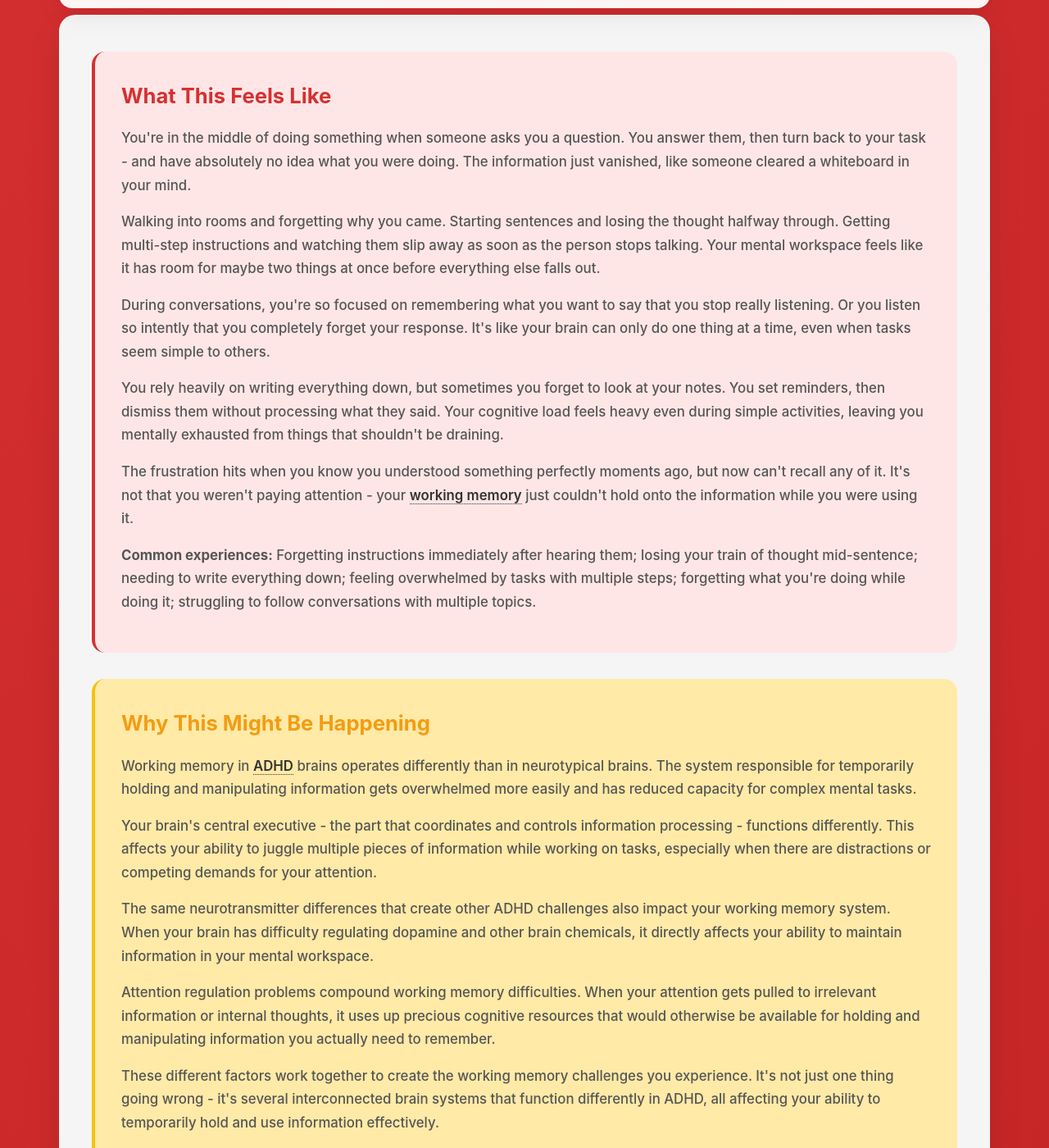
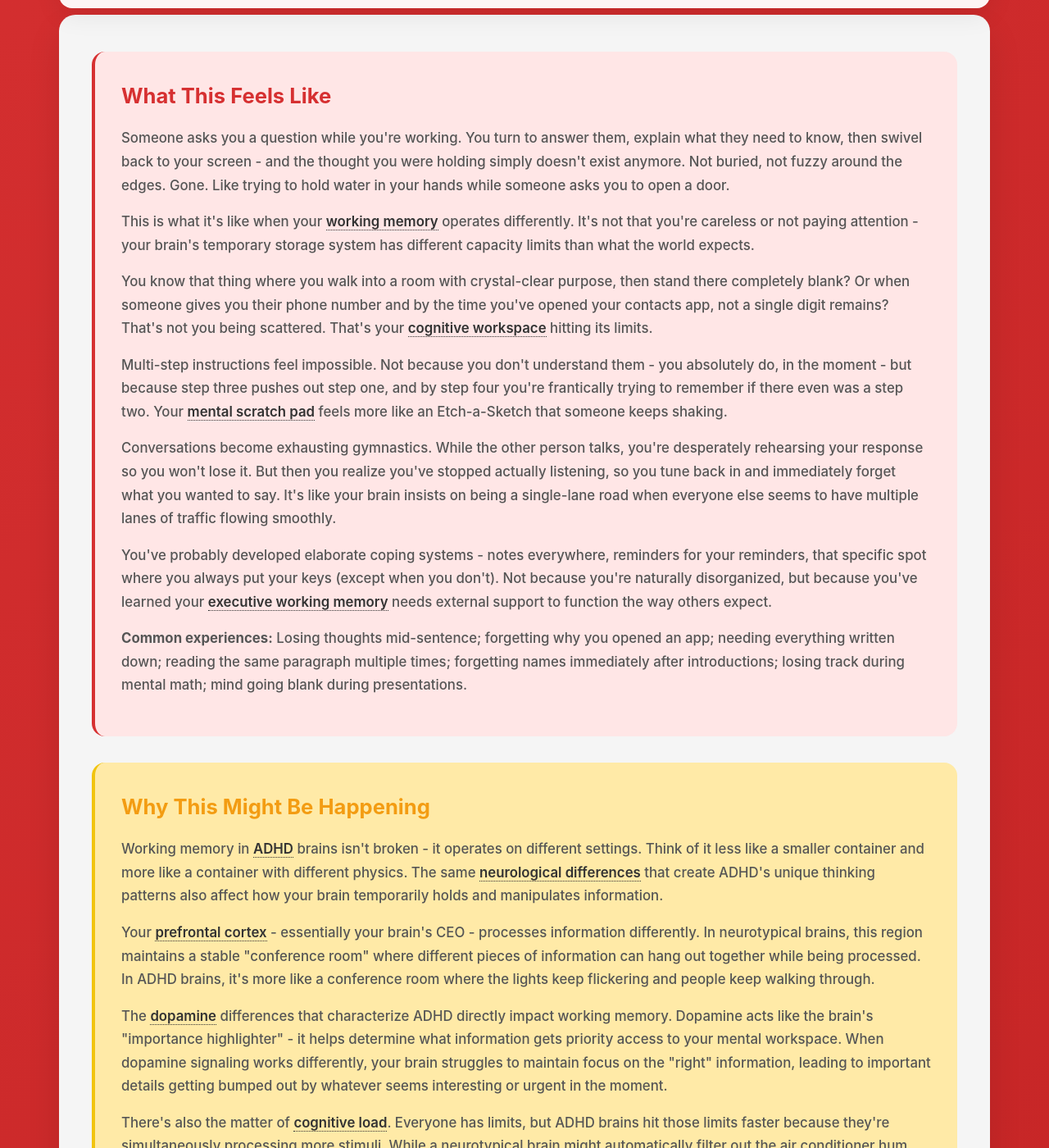
Before and after one commit to neurodivergent-survival-guide/neurodivergent-survival-guide, a Jekyll site: the page built from struggles/working-memory-difficulties.html, in a window 1280 px wide and 1400 px high, scrolled down 666 px. Shown: the whole window at 82% size. Built offline with Jekyll 4.4.1, drawn with Linux system fonts in a browser that asks for light colours; some of the changed text lies outside the part shown.

Commit message:
Update working-memory-difficulties.html

```diff
--- a/struggles/working-memory-difficulties.html
+++ b/struggles/working-memory-difficulties.html
@@ -22,41 +22,43 @@ search_terms: ["forget instantly", "brain fog bad", "lost my thought", "can't re
 <div class="content-card">
     <div class="what-section">
         <h2 id="what-this-feels-like">What This Feels Like</h2>
-        <p>You're in the middle of doing something when someone asks you a question. You answer them, then turn back to your task - and have absolutely no idea what you were doing. The information just vanished, like someone cleared a whiteboard in your mind.</p>
+        <p>Someone asks you a question while you're working. You turn to answer them, explain what they need to know, then swivel back to your screen - and the thought you were holding simply doesn't exist anymore. Not buried, not fuzzy around the edges. Gone. Like trying to hold water in your hands while someone asks you to open a door.</p>
 
-        <p>Walking into rooms and forgetting why you came. Starting sentences and losing the thought halfway through. Getting multi-step instructions and watching them slip away as soon as the person stops talking. Your mental workspace feels like it has room for maybe two things at once before everything else falls out.</p>
+        <p>This is what it's like when your <span class="jargon">working memory<span class="tooltip">The mental workspace that temporarily holds and manipulates information during thinking tasks.</span></span> operates differently. It's not that you're careless or not paying attention - your brain's temporary storage system has different capacity limits than what the world expects.</p>
 
-        <p>During conversations, you're so focused on remembering what you want to say that you stop really listening. Or you listen so intently that you completely forget your response. It's like your brain can only do one thing at a time, even when tasks seem simple to others.</p>
+        <p>You know that thing where you walk into a room with crystal-clear purpose, then stand there completely blank? Or when someone gives you their phone number and by the time you've opened your contacts app, not a single digit remains? That's not you being scattered. That's your <span class="jargon">cognitive workspace<span class="tooltip">The mental area where you actively process and manipulate information in real-time.</span></span> hitting its limits.</p>
 
-        <p>You rely heavily on writing everything down, but sometimes you forget to look at your notes. You set reminders, then dismiss them without processing what they said. Your cognitive load feels heavy even during simple activities, leaving you mentally exhausted from things that shouldn't be draining.</p>
+        <p>Multi-step instructions feel impossible. Not because you don't understand them - you absolutely do, in the moment - but because step three pushes out step one, and by step four you're frantically trying to remember if there even was a step two. Your <span class="jargon">mental scratch pad<span class="tooltip">The temporary mental space where you jot down thoughts while working on tasks.</span></span> feels more like an Etch-a-Sketch that someone keeps shaking.</p>
 
-        <p>The frustration hits when you know you understood something perfectly moments ago, but now can't recall any of it. It's not that you weren't paying attention - your <span class="jargon">working memory<span class="tooltip">The mental workspace that temporarily holds and manipulates information during thinking tasks.</span></span> just couldn't hold onto the information while you were using it.</p>
+        <p>Conversations become exhausting gymnastics. While the other person talks, you're desperately rehearsing your response so you won't lose it. But then you realize you've stopped actually listening, so you tune back in and immediately forget what you wanted to say. It's like your brain insists on being a single-lane road when everyone else seems to have multiple lanes of traffic flowing smoothly.</p>
+
+        <p>You've probably developed elaborate coping systems - notes everywhere, reminders for your reminders, that specific spot where you always put your keys (except when you don't). Not because you're naturally disorganized, but because you've learned your <span class="jargon">executive working memory<span class="tooltip">The system that coordinates and controls information while completing complex mental tasks.</span></span> needs external support to function the way others expect.</p>
 
         <div class="highlight-box">
-            <p><strong>Common experiences:</strong> Forgetting instructions immediately after hearing them; losing your train of thought mid-sentence; needing to write everything down; feeling overwhelmed by tasks with multiple steps; forgetting what you're doing while doing it; struggling to follow conversations with multiple topics.</p>
+            <p><strong>Common experiences:</strong> Losing thoughts mid-sentence; forgetting why you opened an app; needing everything written down; reading the same paragraph multiple times; forgetting names immediately after introductions; losing track during mental math; mind going blank during presentations.</p>
         </div>
     </div>
 
     <div class="why-section">
         <h2 id="why-this-happens">Why This Might Be Happening</h2>
-        <p>Working memory in <span class="jargon">ADHD<span class="tooltip">Attention-Deficit/Hyperactivity Disorder - brain differences affecting attention, impulse control, and executive function.</span></span> brains operates differently than in neurotypical brains. The system responsible for temporarily holding and manipulating information gets overwhelmed more easily and has reduced capacity for complex mental tasks.</p>
+        <p>Working memory in <span class="jargon">ADHD<span class="tooltip">Attention-Deficit/Hyperactivity Disorder - brain differences affecting attention, impulse control, and executive function.</span></span> brains isn't broken - it operates on different settings. Think of it less like a smaller container and more like a container with different physics. The same <span class="jargon">neurological differences<span class="tooltip">Variations in brain structure and function that create different cognitive experiences.</span></span> that create ADHD's unique thinking patterns also affect how your brain temporarily holds and manipulates information.</p>
 
-        <p>Your brain's central executive - the part that coordinates and controls information processing - functions differently. This affects your ability to juggle multiple pieces of information while working on tasks, especially when there are distractions or competing demands for your attention.</p>
+        <p>Your <span class="jargon">prefrontal cortex<span class="tooltip">The brain region responsible for executive functions like planning, decision-making, and working memory.</span></span> - essentially your brain's CEO - processes information differently. In neurotypical brains, this region maintains a stable "conference room" where different pieces of information can hang out together while being processed. In ADHD brains, it's more like a conference room where the lights keep flickering and people keep walking through.</p>
 
-        <p>The same neurotransmitter differences that create other ADHD challenges also impact your working memory system. When your brain has difficulty regulating dopamine and other brain chemicals, it directly affects your ability to maintain information in your mental workspace.</p>
+        <p>The <span class="jargon">dopamine<span class="tooltip">A neurotransmitter crucial for motivation, reward, and executive function - often at different levels in ADHD brains.</span></span> differences that characterize ADHD directly impact working memory. Dopamine acts like the brain's "importance highlighter" - it helps determine what information gets priority access to your mental workspace. When dopamine signaling works differently, your brain struggles to maintain focus on the "right" information, leading to important details getting bumped out by whatever seems interesting or urgent in the moment.</p>
 
-        <p>Attention regulation problems compound working memory difficulties. When your attention gets pulled to irrelevant information or internal thoughts, it uses up precious cognitive resources that would otherwise be available for holding and manipulating information you actually need to remember.</p>
+        <p>There's also the matter of <span class="jargon">cognitive load<span class="tooltip">The amount of mental effort being used in working memory at any given time.</span></span>. Everyone has limits, but ADHD brains hit those limits faster because they're simultaneously processing more stimuli. While a neurotypical brain might automatically filter out the air conditioner hum, the conversation two desks over, and that slightly crooked picture frame, your brain is actively processing all of it. That background processing uses up working memory resources that would otherwise be available for your main task.</p>
 
-        <p>These different factors work together to create the working memory challenges you experience. It's not just one thing going wrong - it's several interconnected brain systems that function differently in ADHD, all affecting your ability to temporarily hold and use information effectively.</p>
+        <p>Your <span class="jargon">central executive network<span class="tooltip">The brain system that manages and coordinates other cognitive processes.</span></span> - the air traffic controller of your thoughts - has to work harder to maintain the same level of function. It's constantly juggling <span class="jargon">competing neural signals<span class="tooltip">Multiple brain messages that vie for attention and processing resources.</span></span>, trying to keep relevant information in focus while irrelevant (but often more interesting) information keeps trying to land on the same runway.</p>
 
         <div class="learn-more" onclick="toggleLearnMore(this)">
-            <h3>Learn More: Research on Working Memory in ADHD ↓</h3>
+            <h3>Learn More: The Neuroscience Behind It ↓</h3>
             <div class="learn-more-content">
-                <p>Research shows that 75-81% of children with ADHD have significant working memory impairments, making it one of the most consistent cognitive differences in ADHD. According to Dr. Kofler's research, these impairments show very large effect sizes, meaning the differences are substantial and measurable.</p>
+                <p>Research using <span class="jargon">neuroimaging<span class="tooltip">Brain scanning techniques that show structure and activity patterns in living brains.</span></span> consistently shows that people with ADHD have different activation patterns in working memory networks. The <span class="jargon">dorsolateral prefrontal cortex<span class="tooltip">A specific prefrontal region critical for working memory and cognitive control.</span></span> often shows reduced activation during working memory tasks, while other regions may show increased activation as the brain tries to compensate.</p>
 
-                <p>Studies using Baddeley's working memory model show that people with ADHD have particular difficulty with tasks requiring the central executive to coordinate multiple types of information simultaneously. This research helps explain why you might remember individual facts well but struggle when you need to use several pieces of information together to solve a problem or follow complex instructions.</p>
+                <p>Studies on <span class="jargon">Baddeley's model<span class="tooltip">A influential theory dividing working memory into components: central executive, phonological loop, and visuospatial sketchpad.</span></span> reveal that ADHD particularly affects the central executive component - the part that coordinates information from different sources. This explains why you might remember individual facts perfectly but struggle when you need to combine multiple pieces of information.</p>
 
-                <p>Brain imaging research demonstrates that working memory networks in ADHD brains show different patterns of activation, particularly in the prefrontal cortex regions responsible for executive control.</p>
+                <p>The <span class="jargon">default mode network<span class="tooltip">Brain regions active during rest that should deactivate during focused tasks.</span></span> - your brain's "daydreaming mode" - often fails to properly deactivate during tasks requiring working memory. This creates interference, like trying to work while someone keeps pulling you into random conversations.</p>
             </div>
         </div>
     </div>
@@ -100,7 +102,7 @@ search_terms: ["forget instantly", "brain fog bad", "lost my thought", "can't re
 
                 <p><strong>Professional accommodations:</strong> Request written instructions instead of verbal ones, permission to record meetings, additional time for complex tasks, or the ability to take breaks during mentally demanding activities. These accommodations recognize your working memory differences as legitimate needs.</p>
 
-                <p><strong>Working memory training considerations:</strong> While evidence is mixed on training transfer, some people benefit from cognitive training programs. However, building compensatory systems and environmental supports often provides more reliable improvements in daily functioning.</p>
+                <p><strong>Working memory training considerations:</strong> While evidence is mixed on <span class="jargon">cognitive training transfer<span class="tooltip">Whether improvements from brain training exercises apply to real-world tasks.</span></span>, some people benefit from structured practice. However, building compensatory systems and environmental supports often provides more reliable improvements in daily functioning.</p>
             </div>
         </div>
     </div>
@@ -122,7 +124,7 @@ search_terms: ["forget instantly", "brain fog bad", "lost my thought", "can't re
         <p>Healthcare providers can evaluate whether ADHD medications might improve working memory function and provide specialized strategies for managing cognitive load. Professional support can also help distinguish between working memory difficulties and other potential causes of memory problems.</p>
 
         <div class="highlight-box">
-            <p><strong>Types of support that help:</strong> <span class="jargon">ADHD coaching<span class="tooltip">Specialized support focused on developing practical strategies for ADHD-related challenges.</span></span> for memory strategies, occupational therapy for cognitive rehabilitation, medication evaluation with psychiatrist or physician, neuropsychological testing to understand your specific memory profile, or cognitive behavioral therapy for anxiety related to memory difficulties.</p>
+            <p><strong>Types of support that help:</strong> <span class="jargon">ADHD coaching<span class="tooltip">Specialized support focused on developing practical strategies for ADHD-related challenges.</span></span> for memory strategies, <span class="jargon">occupational therapy<span class="tooltip">Therapy helping develop skills for daily living and adapting environments to support function.</span></span> for cognitive rehabilitation, medication evaluation with psychiatrist or physician, <span class="jargon">neuropsychological testing<span class="tooltip">Comprehensive assessment of cognitive functions to identify specific strengths and challenges.</span></span> to understand your specific memory profile, or <span class="jargon">cognitive behavioral therapy<span class="tooltip">Therapy focusing on changing thought patterns and behaviors to improve functioning.</span></span> for anxiety related to memory difficulties.</p>
         </div>
     </div>
 
@@ -134,7 +136,7 @@ search_terms: ["forget instantly", "brain fog bad", "lost my thought", "can't re
 
         <p>The frustration of "knowing you know something" but being unable to access it in the moment, or losing important information that you swore you'd remember, reflects legitimate neurological differences in working memory function. These experiences don't reflect your intelligence, motivation, or character - they reflect how your brain processes and maintains information differently.</p>
 
-        <p>It's also important to recognize that ADHD brains often have excellent long-term memory for interesting or meaningful information while struggling specifically with the working memory demands of daily tasks. Your memory isn't broken - it works differently, with different strengths and challenges than what our systems typically expect.</p>
+        <p>It's also important to recognize that ADHD brains often have excellent <span class="jargon">long-term memory<span class="tooltip">The system for permanently storing and retrieving information over extended periods.</span></span> for interesting or meaningful information while struggling specifically with the working memory demands of daily tasks. Your memory isn't broken - it works differently, with different strengths and challenges than what our systems typically expect.</p>
 
         <p>Understanding these differences as neurological rather than personal failings can reduce the shame and frustration that often compound working memory challenges. The goal isn't to remember everything perfectly - it's to build systems that work with your brain's natural patterns rather than against them.</p>
 
```
